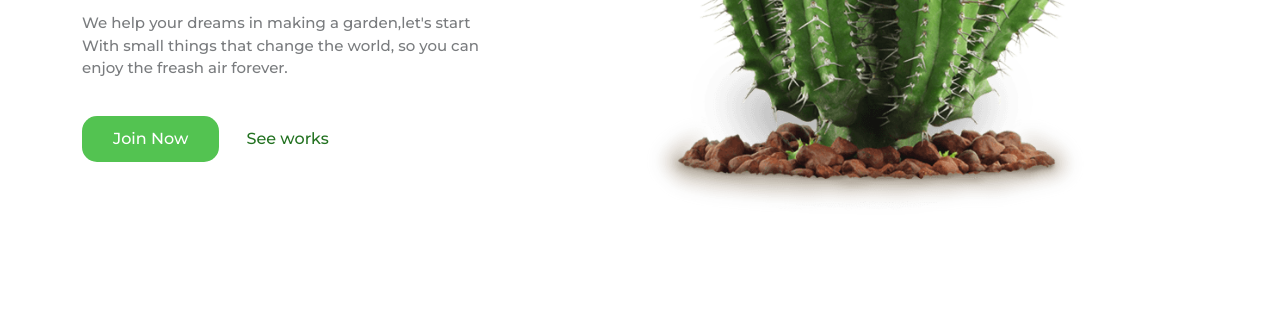
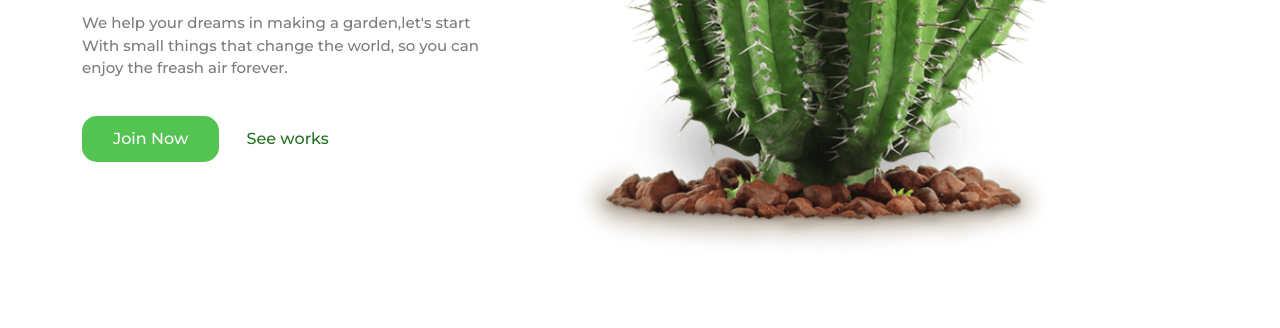
Before and after one commit to aditiaprabowo3/Loveplant.github.io, a plain HTML site: page index.html in a window 1280 px wide. Shown: the part 319-647 px from the top of the page. Drawn offline with nearby package versions, Linux system fonts and the light colour scheme; some icons are missing.

Commit message:
first commit

```diff
--- a/index.css
+++ b/index.css
@@ -379,8 +379,8 @@ footer h5{
         font-size: 50px;
     }
     .section-banner .img-content img{
-        width: 120%;
-        height: 120%;
+        width: 125%;
+        height: 125%;
         margin-left: -80px;
         margin-top: -20px;
     }
@@ -461,9 +461,9 @@ footer h5{
         font-size: 50px;
     }
     .section-banner .img-content img{
-        width: 100%;
-        height: 100%;
-        margin-left: -100px;
+        width: 110%;
+        height: 110%;
+        margin-left: -175px;
         margin-top: -30px;
     }
     .section-banner .text-content p{
```
